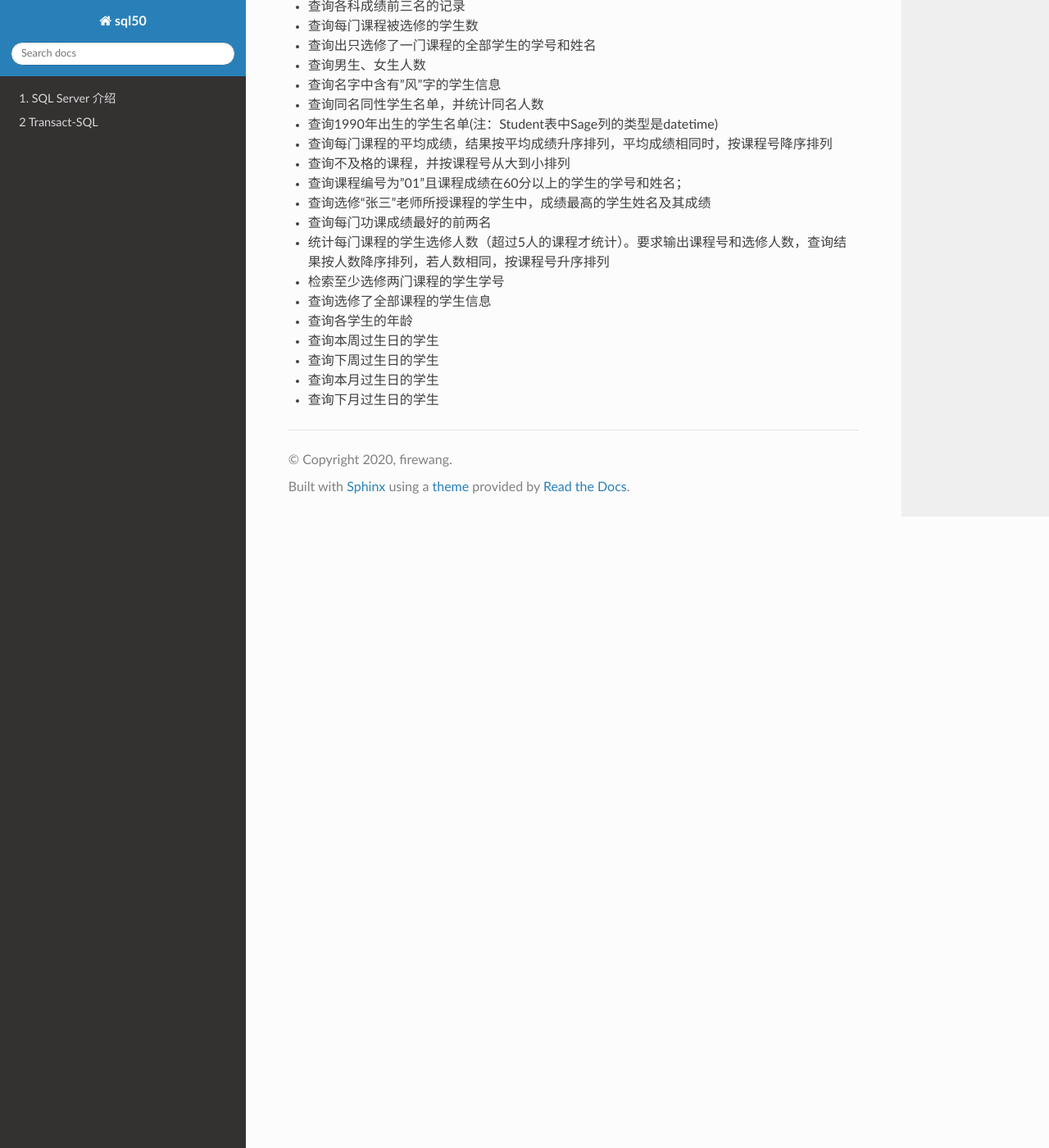
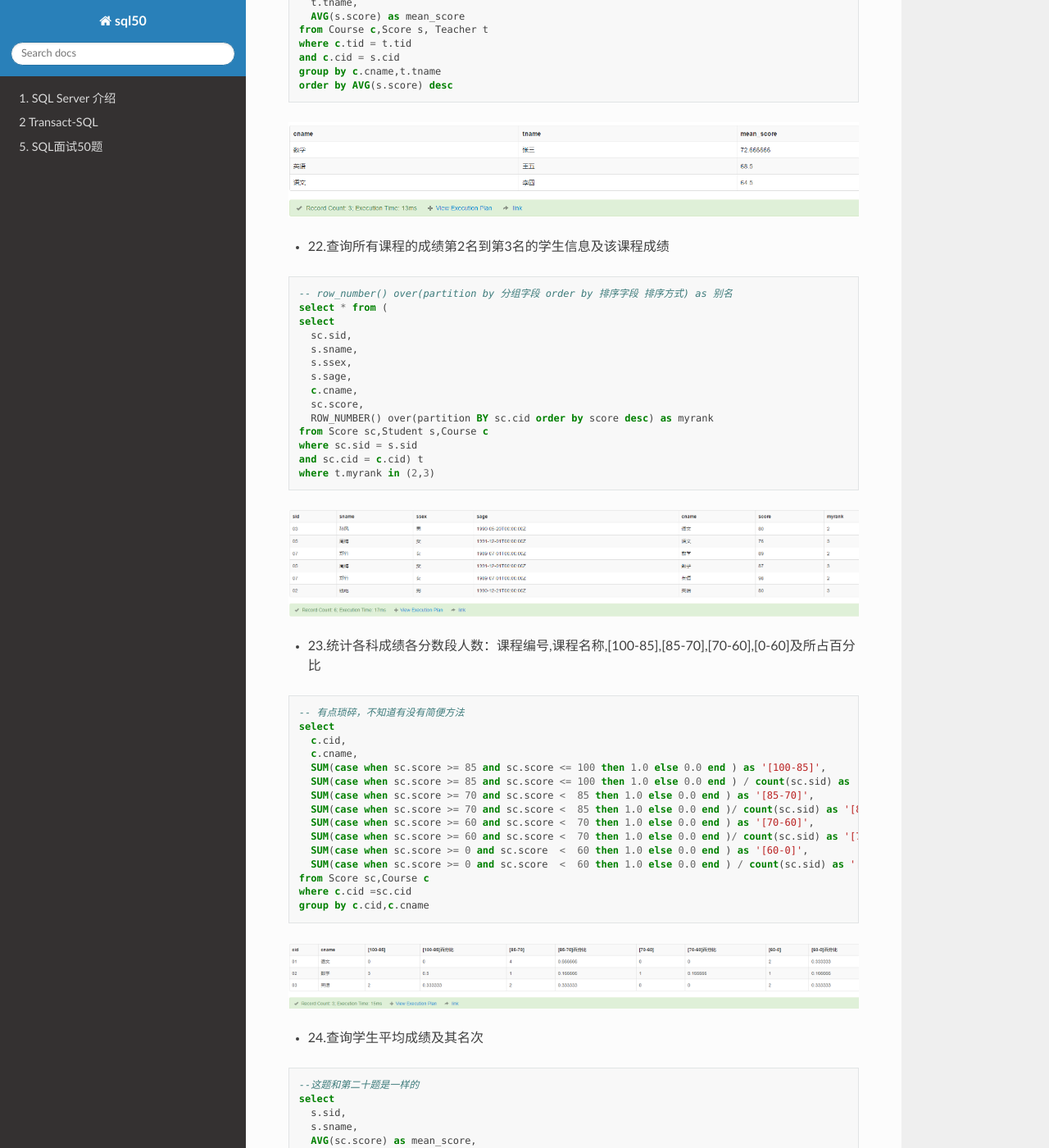
Before and after one commit to firewang/sql50, a Sphinx documentation site: the page built from source/sqlserver.md, in a window 1280 px wide and 1400 px high, scrolled down 11974 px. Shown: the whole window at 82% size. Built offline with Sphinx 7.4.7 and the Read the Docs theme 2.0.0, drawn with Linux system fonts in a browser that asks for light colours; some of the changed text lies outside the part shown.

Commit message:
update sql笔试50题

````diff
--- a/source/T-SQL.rst
+++ b/source/T-SQL.rst
@@ -2,7 +2,7 @@
    :format: html latex
 ..
 
-2 Transact-SQL
+2. Transact-SQL
 ==============
 
 `Transact-SQL <https://baike.baidu.com/item/Transact-SQL/2756623?fr=aladdin>`__\ （又称
--- a/source/index.rst
+++ b/source/index.rst
@@ -11,6 +11,7 @@ Welcome to sql50's documentation!
 
    sqlserver_ch1
    T-SQL
+   sql50
 
 
 
--- /dev/null
+++ b/source/sql50.rst
@@ -0,0 +1,566 @@
+5. SQL面试50题
+==============
+
+5.1 表结构
+----------
+
+.. code:: sql
+
+    -- 创建数据库
+    create database school;
+    use school;
+
+.. code:: sql
+
+    -- 建表
+    -- 学生表：学生编号,学生姓名, 出生年月,学生性别
+    create table Student(sid varchar(10),sname nvarchar(10),sage datetime,ssex nvarchar(10));
+    insert into Student values('01' , N'赵雷' , '1990-01-01' , N'男');
+    insert into Student values('02' , N'钱电' , '1990-12-21' , N'男');
+    insert into Student values('03' , N'孙风' , '1990-05-20' , N'男');
+    insert into Student values('04' , N'李云' , '1990-08-06' , N'男');
+    insert into Student values('05' , N'周梅' , '1991-12-01' , N'女');
+    insert into Student values('06' , N'吴兰' , '1992-03-01' , N'女');
+    insert into Student values('07' , N'郑竹' , '1989-07-01' , N'女');
+    insert into Student values('08' , N'王菊' , '1990-01-20' , N'女');
+    -- 课程表：课程编号, 课程名称, 教师编号
+    create table Course(cid varchar(10),cname nvarchar(10),tid varchar(10));
+    insert into Course values('01' , N'语文' , '02');
+    insert into Course values('02' , N'数学' , '01');
+    insert into Course values('03' , N'英语' , '03');
+    -- 教师表：教师编号,教师姓名
+    create table Teacher(tid varchar(10),tname nvarchar(10));
+    insert into Teacher values('01' , N'张三');
+    insert into Teacher values('02' , N'李四');
+    insert into Teacher values('03' , N'王五');
+    -- 成绩表：学生编号,课程编号,分数
+    create table Score(sid varchar(10),cid varchar(10),score decimal(18,1));
+    insert into Score values('01' , '01' , 80);
+    insert into Score values('01' , '02' , 90);
+    insert into Score values('01' , '03' , 99);
+    insert into Score values('02' , '01' , 70);
+    insert into Score values('02' , '02' , 60);
+    insert into Score values('02' , '03' , 80);
+    insert into Score values('03' , '01' , 80);
+    insert into Score values('03' , '02' , 80);
+    insert into Score values('03' , '03' , 80);
+    insert into Score values('04' , '01' , 50);
+    insert into Score values('04' , '02' , 30);
+    insert into Score values('04' , '03' , 20);
+    insert into Score values('05' , '01' , 76);
+    insert into Score values('05' , '02' , 87);
+    insert into Score values('06' , '01' , 31);
+    insert into Score values('06' , '03' , 34);
+    insert into Score values('07' , '02' , 89);
+    insert into Score values('07' , '03' , 98);
+
+.. figure:: D:/ProjectHome/sql50/source/_static/sql50.jpg
+   :alt: table\_scheme
+
+   table\_scheme
+.. code:: sql
+
+    -- 查看每个人的年龄，性别，三门课成绩
+    select
+    sid,sname,sage,ssex,[语文],[数学],[英语]
+    from
+    (
+    select a.sid,a.sname,a.sage,a.ssex,c.cname,b.score
+      from Student a
+      left join Score b
+      on a.sid=b.sid
+      left join Course c
+      on b.cid = c.cid
+    ) source_table
+    pivot(
+      sum(score) for
+    cname in (
+      [语文],[数学],[英语]
+    )
+         ) t
+
+.. figure:: D:/ProjectHome/sql50/source/_static/all_info.png
+   :alt: all\_info
+
+   all\_info
+5.2 50题
+--------
+
+-  1.查询“01”课程比“02”课程成绩高的所有学生的学号
+
+.. code:: sql
+
+    select * from
+    (select * from Score where Score.cid = '01') s1,
+    (select * from Score where Score.cid = '02') s2
+    where
+    s1.sid = s2.sid and
+    s1.score > s2.score
+
+.. figure:: D:/ProjectHome/sql50/source/_static/sql50_1.png
+   :alt: sql50\_1
+
+   sql50\_1
+
+-  2.查询平均成绩大于60分的同学的学号和平均成绩
+
+.. code:: sql
+
+    SELECT sid,AVG( score )  as mean_score
+    FROM Score
+    GROUP BY sid
+    HAVING AVG( score ) > 60;
+
+.. figure:: D:/ProjectHome/sql50/source/_static/sql50_2.png
+   :alt: sql50\_2
+
+   sql50\_2
+
+-  3.查询所有同学的学号、姓名、选课数、总成绩
+
+.. code:: sql
+
+    SELECT a.sid,a.sname,
+    count(b.cid) as '选课数',
+    sum(b.score) as '总成绩'
+    FROM Student a
+    left join Score b
+    on a.sid = b.sid
+    group by a.sid,a.sname
+    order by a.sid
+
+.. figure:: D:/ProjectHome/sql50/source/_static/sql50_3.png
+   :alt: sql50\_3
+
+   sql50\_3
+
+-  4.查询姓“李”的老师的个数；
+
+.. code:: sql
+
+    SELECT
+    count(1)
+    FROM Teacher
+    where tname like N'李%'  --建表时字段设置为了Unicode,因此查询也需要加上N
+
+-  5.查询没学过“张三”老师课的同学的学号、姓名；
+
+.. code:: sql
+
+    -- 子查询将张三老师课程的学生id找出来
+    SELECT
+    sid, sname
+    FROM Student
+    where
+    sid not in (
+      select s.sid
+      from Score s, Course c, Teacher t
+      where s.cid = c.cid
+      and c.tid=t.tid
+      and t.tname=N'张三')
+
+.. figure:: D:/ProjectHome/sql50/source/_static/sql50_5.png
+   :alt: sql50\_5
+
+   sql50\_5
+
+-  6.查询学过“张三”老师所教的课的同学的学号、姓名；
+
+.. code:: sql
+
+      select s.sid, st.sname
+      from Score s, Course c, Teacher t ,Student st
+      where s.cid = c.cid
+      and c.tid=t.tid
+      and t.tname=N'张三'
+      and s.sid = st.sid
+
+.. figure:: D:/ProjectHome/sql50/source/_static/sql50_6.png
+   :alt: sql50\_6
+
+   sql50\_6
+
+-  7.查询学过编号“01”并且也学过编号“02”课程的同学的学号、姓名；
+
+.. code:: sql
+
+    select * from
+    Student where sid in
+    (
+    select s1.sid from
+    (select * from Score where Score.cid = '01') s1,
+    (select * from Score where Score.cid = '02') s2
+    where
+    s1.sid = s2.sid)
+
+.. figure:: D:/ProjectHome/sql50/source/_static/sql50_7.png
+   :alt: sql50\_7
+
+   sql50\_7
+
+-  8.查询课程编号“01”的成绩比课程编号“02”课程低的所有同学的学号、姓名；
+
+.. code:: sql
+
+    -- 和第一题，第七题相似
+    select sid,sname from
+    Student where sid in
+    (
+    select s1.sid from
+    (select sid,score from Score where cid = '01') s1,
+    (select sid,score from Score where cid = '02') s2
+    where
+    s1.sid = s2.sid and
+    s1.score < s2.score)
+
+.. figure:: D:/ProjectHome/sql50/source/_static/sql50_8.png
+   :alt: sql50\_8
+
+   sql50\_8
+
+-  9.查询所有课程成绩小于60分的同学的学号、姓名；
+
+.. code:: sql
+
+    SELECT t.sid, s.sname
+    FROM
+        (SELECT DISTINCT sid
+        FROM Score
+        GROUP BY sid
+        HAVING MAX(score) < 60) t
+    LEFT JOIN Student s
+    ON t.sid = s.sid
+
+.. figure:: D:/ProjectHome/sql50/source/_static/sql50_9.png
+   :alt: sql50\_9
+
+   sql50\_9
+
+-  10.查询没有学全所有课的同学的学号、姓名
+
+.. code:: sql
+
+    -- 利用第三题的选课数
+    SELECT a.sid,a.sname,
+    count(b.cid) as '选课数'
+    FROM Student a
+    left join Score b
+    on a.sid = b.sid
+    group by a.sid,a.sname
+    having count(b.cid) <> (select count(distinct cid) from Course)
+    order by a.sid
+
+.. figure:: D:/ProjectHome/sql50/source/_static/sql50_10.png
+   :alt: sql50\_10
+
+   sql50\_10
+
+-  11.查询至少有一门课与学号为“01”的同学所学相同的同学的学号和姓名
+
+.. code:: sql
+
+    select distinct st.sid,st.sname from
+    Score s, Student st
+    where st.sid = s.sid
+    and s.cid in
+    (select s.cid from
+    Score s, Student st
+    where st.sid = s.sid
+    and st.sid = '01')
+    and st.sid <> '01'
+    order by st.sid
+
+.. figure:: D:/ProjectHome/sql50/source/_static/sql50_11.png
+   :alt: sql50\_11
+
+   sql50\_11
+
+-  12.查询和"01"号的同学学习的课程完全相同的其他同学的学号和姓名
+
+.. code:: sql
+
+    -- 此题和11题类似，在11题基础上加上课程数量的限制即可
+    select st.sid,st.sname from
+    Score s, Student st
+    where st.sid = s.sid
+    group by st.sid, st.sname
+    having count(s.cid) =
+    (select count(s.cid) from
+    Score s, Student st
+    where st.sid = s.sid
+    and st.sid = '01')
+    and st.sid <> '01'
+    order by st.sid
+
+.. figure:: D:/ProjectHome/sql50/source/_static/sql50_12.png
+   :alt: sql50\_12
+
+   sql50\_12
+
+-  13.把“Score”表中“张三”老师教的课的成绩都更改为此课程的平均成绩
+
+.. code:: sql
+
+    -- update题
+
+-  14.查询没学过"张三"老师讲授的任一门课程的学生姓名
+
+.. code:: sql
+
+    -- 和第六题一样
+    SELECT
+    sid, sname
+    FROM Student
+    where
+    sid not in (
+      select s.sid
+      from Score s, Course c, Teacher t
+      where s.cid = c.cid
+      and c.tid=t.tid
+      and t.tname=N'张三')
+
+-  15.查询两门及其以上不及格课程的同学的学号，姓名及其平均成绩
+
+.. code:: sql
+
+    SELECT
+    s.sid, s.sname,AVG(sc.score) as mean_score
+    FROM Student s, Score sc
+    where
+    s.sid = sc.sid
+    and sc.score < 60
+    group by s.sid, s.sname
+    having count(sc.cid) >1
+
+.. figure:: D:/ProjectHome/sql50/source/_static/sql50_15.png
+   :alt: sql50\_15
+
+   sql50\_15
+
+-  16.检索"01"课程分数小于60，按分数降序排列的学生信息
+
+.. code:: sql
+
+    SELECT
+    s.*, sc.score
+    FROM Student s, Score sc
+    where
+    s.sid = sc.sid
+    and sc.cid = '01'
+    and sc.score < 60
+    order by sc.score desc
+
+.. figure:: D:/ProjectHome/sql50/source/_static/sql50_16.png
+   :alt: sql50\_16
+
+   sql50\_16
+
+-  17.按平均成绩从高到低显示所有学生的平均成绩
+
+.. code:: sql
+
+    SELECT
+    s.sid,s.sname, AVG(sc.score) as mean_score
+    FROM Student s, Score sc
+    where
+    s.sid = sc.sid
+    group by s.sid,s.sname
+    order by AVG(sc.score) desc
+
+.. figure:: D:/ProjectHome/sql50/source/_static/sql50_17.png
+   :alt: sql50\_17
+
+   sql50\_17
+
+-  18.查询各科成绩最高分、最低分和平均分：以如下形式显示：课程ID，课程name，最高分，最低分，平均分，及格率
+
+.. code:: sql
+
+    select
+      s.cid,
+      c.cname,
+      max(s.score) as max_score,
+      min(s.score) as min_score,
+      AVG(s.score) as mean_score,
+      AVG (case when s.score >= 60 then 1.0 else 0.0 end ) as passrate
+    from Score s, Course c
+    where s.cid = c.cid
+    group by s.cid,c.cname
+
+.. figure:: D:/ProjectHome/sql50/source/_static/sql50_18.png
+   :alt: sql50\_18
+
+   sql50\_18
+
+-  19.按各科平均成绩从低到高和及格率的百分数从高到低顺序
+
+.. code:: sql
+
+    -- 就是第十八题的排序
+    select
+      s.cid,
+      c.cname,
+      AVG(s.score) as mean_score,
+      AVG (case when s.score >= 60 then 1.0 else 0.0 end ) as passrate
+    from Score s, Course c
+    where s.cid = c.cid
+    group by s.cid,c.cname
+    order by AVG(s.score) asc, AVG (case when s.score > 60 then 1.0 else 0.0 end ) desc
+
+.. figure:: D:/ProjectHome/sql50/source/_static/sql50_19.png
+   :alt: sql50\_19
+
+   sql50\_19
+
+-  20.查询学生的总成绩并进行排名
+
+.. code:: sql
+
+    -- 使用rank()进行排名
+    select
+      s.sid,
+      s.sname,
+      sum(sc.score) as total_score,
+      rank() over(order by sum(sc.score) desc) as score_rank
+    from Student s, Score sc
+    where s.sid = sc.sid
+    group by  s.sid,  s.sname
+    order by sum(sc.score) desc
+
+.. figure:: D:/ProjectHome/sql50/source/_static/sql50_20.png
+   :alt: sql50\_20
+
+   sql50\_20
+
+-  21.查询不同老师所教不同课程平均分从高到低显示
+
+.. code:: sql
+
+    select
+      c.cname,
+      t.tname,
+      AVG(s.score) as mean_score
+    from Course c,Score s, Teacher t
+    where c.tid = t.tid
+    and c.cid = s.cid
+    group by c.cname,t.tname
+    order by AVG(s.score) desc
+
+.. figure:: D:/ProjectHome/sql50/source/_static/sql50_21.png
+   :alt: sql50\_21
+
+   sql50\_21
+
+-  22.查询所有课程的成绩第2名到第3名的学生信息及该课程成绩
+
+.. code:: sql
+
+    -- row_number() over(partition by 分组字段 order by 排序字段 排序方式) as 别名
+    select * from (
+    select
+      sc.sid,
+      s.sname,
+      s.ssex,
+      s.sage,
+      c.cname,
+      sc.score,
+      ROW_NUMBER() over(partition BY sc.cid order by score desc) as myrank
+    from Score sc,Student s,Course c
+    where sc.sid = s.sid
+    and sc.cid = c.cid) t
+    where t.myrank in (2,3)
+
+.. figure:: D:/ProjectHome/sql50/source/_static/sql50_22.png
+   :alt: sql50\_22
+
+   sql50\_22
+
+-  23.统计各科成绩各分数段人数：课程编号,课程名称,[100-85],[85-70],[70-60],[0-60]及所占百分比
+
+.. code:: sql
+
+    -- 有点琐碎，不知道有没有简便方法
+    select
+      c.cid,
+      c.cname,
+      SUM(case when sc.score >= 85 and sc.score <= 100 then 1.0 else 0.0 end ) as '[100-85]',
+      SUM(case when sc.score >= 85 and sc.score <= 100 then 1.0 else 0.0 end ) / count(sc.sid) as '[100-85]百分比',
+      SUM(case when sc.score >= 70 and sc.score <  85 then 1.0 else 0.0 end ) as '[85-70]',
+      SUM(case when sc.score >= 70 and sc.score <  85 then 1.0 else 0.0 end )/ count(sc.sid) as '[85-70]百分比',
+      SUM(case when sc.score >= 60 and sc.score <  70 then 1.0 else 0.0 end ) as '[70-60]',
+      SUM(case when sc.score >= 60 and sc.score <  70 then 1.0 else 0.0 end )/ count(sc.sid) as '[70-60]百分比',
+      SUM(case when sc.score >= 0 and sc.score  <  60 then 1.0 else 0.0 end ) as '[60-0]',
+      SUM(case when sc.score >= 0 and sc.score  <  60 then 1.0 else 0.0 end ) / count(sc.sid) as '[60-0]百分比'
+    from Score sc,Course c
+    where c.cid =sc.cid
+    group by c.cid,c.cname
+
+.. figure:: D:/ProjectHome/sql50/source/_static/sql50_23.png
+   :alt: sql50\_23
+
+   sql50\_23
+
+-  24.查询学生平均成绩及其名次
+
+.. code:: sql
+
+    --这题和第二十题是一样的
+    select
+      s.sid,
+      s.sname,
+      AVG(sc.score) as mean_score,
+      rank() over(order by AVG(sc.score) desc) as score_rank
+    from Student s, Score sc
+    where s.sid = sc.sid
+    group by  s.sid,  s.sname
+    order by AVG(sc.score) desc
+
+.. figure:: D:/ProjectHome/sql50/source/_static/sql50_24.png
+   :alt: sql50\_24
+
+   sql50\_24
+
+-  25.查询各科成绩前三名的记录
+
+.. code:: sql
+
+    -- 和第二十二题一样
+    -- row_number() over(partition by 分组字段 order by 排序字段 排序方式) as 别名
+    select * from (
+    select
+      sc.sid,
+      s.sname,
+      s.ssex,
+      s.sage,
+      c.cname,
+      sc.score,
+      ROW_NUMBER() over(partition BY sc.cid order by score desc) as myrank
+    from Score sc,Student s,Course c
+    where sc.sid = s.sid
+    and sc.cid = c.cid) t
+    where t.myrank <4
+
+.. figure:: D:/ProjectHome/sql50/source/_static/sql50_25.png
+   :alt: sql50\_25
+
+   sql50\_25
+
+-  查询每门课程被选修的学生数
+-  查询出只选修了一门课程的全部学生的学号和姓名
+-  查询男生、女生人数
+-  查询名字中含有"风"字的学生信息
+-  查询同名同性学生名单，并统计同名人数
+-  查询1990年出生的学生名单(注：Student表中Sage列的类型是datetime)
+-  查询每门课程的平均成绩，结果按平均成绩升序排列，平均成绩相同时，按课程号降序排列
+-  查询不及格的课程，并按课程号从大到小排列
+-  查询课程编号为"01"且课程成绩在60分以上的学生的学号和姓名；
+-  查询选修“张三”老师所授课程的学生中，成绩最高的学生姓名及其成绩
+-  查询每门功课成绩最好的前两名
+-  统计每门课程的学生选修人数（超过5人的课程才统计）。要求输出课程号和选修人数，查询结果按人数降序排列，若人数相同，按课程号升序排列
+-  检索至少选修两门课程的学生学号
+-  查询选修了全部课程的学生信息
+-  查询各学生的年龄
+-  查询本周过生日的学生
+-  查询下周过生日的学生
+-  查询本月过生日的学生
+-  查询下月过生日的学生
--- a/source/sqlserver.md
+++ b/source/sqlserver.md
@@ -524,14 +524,112 @@ order by sum(sc.score) desc
 
 + 21.查询不同老师所教不同课程平均分从高到低显示
 
+```sql
+select
+  c.cname,
+  t.tname,
+  AVG(s.score) as mean_score
+from Course c,Score s, Teacher t
+where c.tid = t.tid
+and c.cid = s.cid
+group by c.cname,t.tname
+order by AVG(s.score) desc
+```
+
+![sql50_21](./_static/sql50_21.png)
 
 
 
++ 22.查询所有课程的成绩第2名到第3名的学生信息及该课程成绩
 
-+ 查询所有课程的成绩第2名到第3名的学生信息及该课程成绩
-+ 统计各科成绩各分数段人数：课程编号,课程名称,[100-85],[85-70],[70-60],[0-60]及所占百分比
-+ 查询学生平均成绩及其名次
-+ 查询各科成绩前三名的记录
+```sql
+-- row_number() over(partition by 分组字段 order by 排序字段 排序方式) as 别名
+select * from (
+select
+  sc.sid,
+  s.sname,
+  s.ssex,
+  s.sage,
+  c.cname,
+  sc.score,
+  ROW_NUMBER() over(partition BY sc.cid order by score desc) as myrank
+from Score sc,Student s,Course c
+where sc.sid = s.sid
+and sc.cid = c.cid) t
+where t.myrank in (2,3)
+```
+
+![sql50_22](./_static/sql50_22.png)
+
+
+
++ 23.统计各科成绩各分数段人数：课程编号,课程名称,[100-85],[85-70],[70-60],[0-60]及所占百分比
+
+```sql
+-- 有点琐碎，不知道有没有简便方法
+select
+  c.cid,
+  c.cname,
+  SUM(case when sc.score >= 85 and sc.score <= 100 then 1.0 else 0.0 end ) as '[100-85]',
+  SUM(case when sc.score >= 85 and sc.score <= 100 then 1.0 else 0.0 end ) / count(sc.sid) as '[100-85]百分比',
+  SUM(case when sc.score >= 70 and sc.score <  85 then 1.0 else 0.0 end ) as '[85-70]',
+  SUM(case when sc.score >= 70 and sc.score <  85 then 1.0 else 0.0 end )/ count(sc.sid) as '[85-70]百分比',
+  SUM(case when sc.score >= 60 and sc.score <  70 then 1.0 else 0.0 end ) as '[70-60]',
+  SUM(case when sc.score >= 60 and sc.score <  70 then 1.0 else 0.0 end )/ count(sc.sid) as '[70-60]百分比',
+  SUM(case when sc.score >= 0 and sc.score  <  60 then 1.0 else 0.0 end ) as '[60-0]',
+  SUM(case when sc.score >= 0 and sc.score  <  60 then 1.0 else 0.0 end ) / count(sc.sid) as '[60-0]百分比'
+from Score sc,Course c
+where c.cid =sc.cid
+group by c.cid,c.cname
+```
+
+![sql50_23](./_static/sql50_23.png)
+
+
+
++ 24.查询学生平均成绩及其名次
+
+```sql
+--这题和第二十题是一样的
+select
+  s.sid,
+  s.sname,
+  AVG(sc.score) as mean_score,
+  rank() over(order by AVG(sc.score) desc) as score_rank
+from Student s, Score sc
+where s.sid = sc.sid
+group by  s.sid,  s.sname
+order by AVG(sc.score) desc
+```
+
+![sql50_24](./_static/sql50_24.png)
+
+
+
++ 25.查询各科成绩前三名的记录
+
+```sql
+-- 和第二十二题一样
+-- row_number() over(partition by 分组字段 order by 排序字段 排序方式) as 别名
+select * from (
+select
+  sc.sid,
+  s.sname,
+  s.ssex,
+  s.sage,
+  c.cname,
+  sc.score,
+  ROW_NUMBER() over(partition BY sc.cid order by score desc) as myrank
+from Score sc,Student s,Course c
+where sc.sid = s.sid
+and sc.cid = c.cid) t
+where t.myrank <4
+```
+
+![sql50_25](./_static/sql50_25.png)
+
+
+
 + 查询每门课程被选修的学生数
 + 查询出只选修了一门课程的全部学生的学号和姓名
 + 查询男生、女生人数
````
Also changed, not shown: source/_static/sql50_21.png (added), source/_static/sql50_22.png (added), source/_static/sql50_23.png (added), source/_static/sql50_24.png (added), source/_static/sql50_25.png (added).
